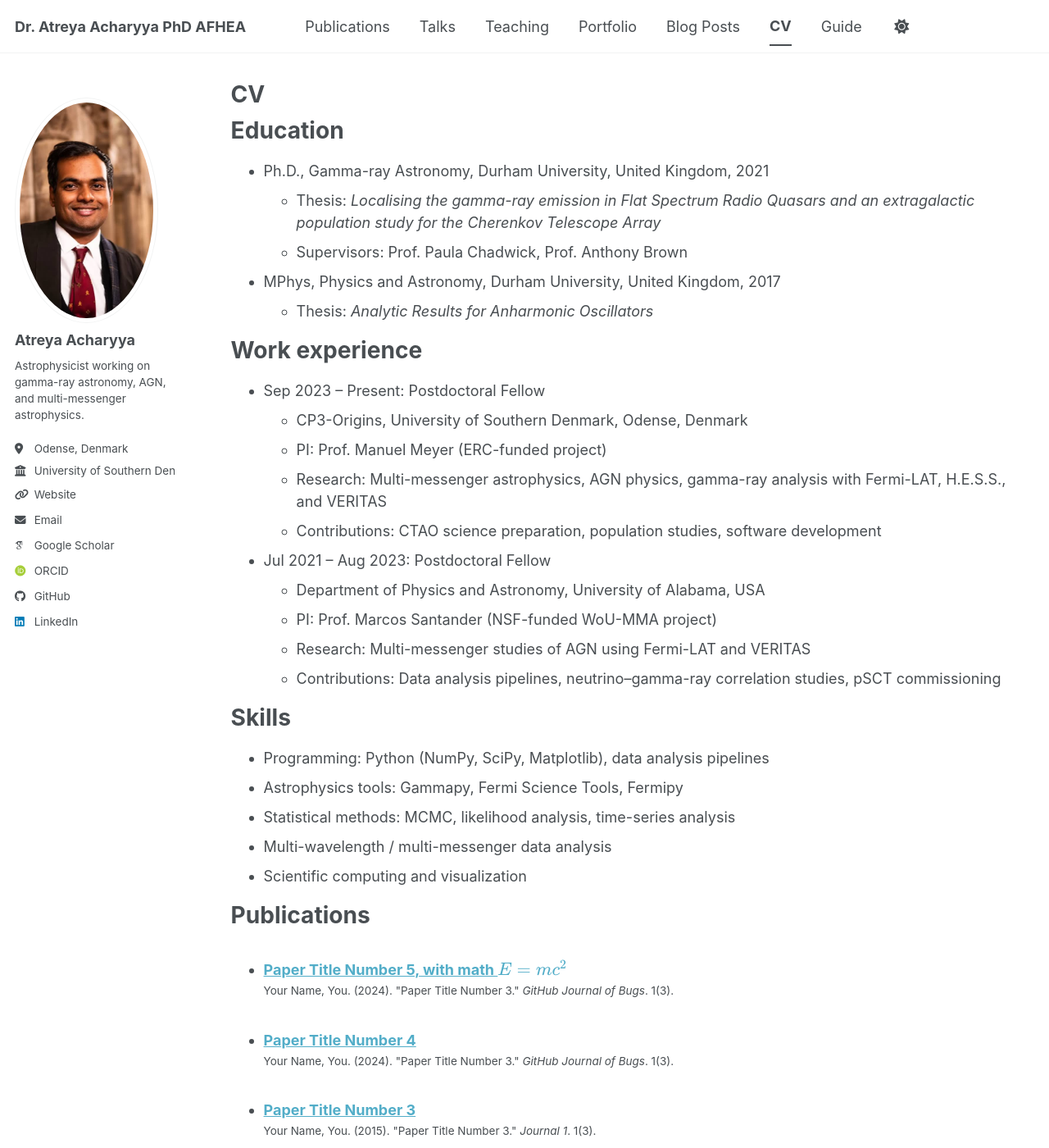
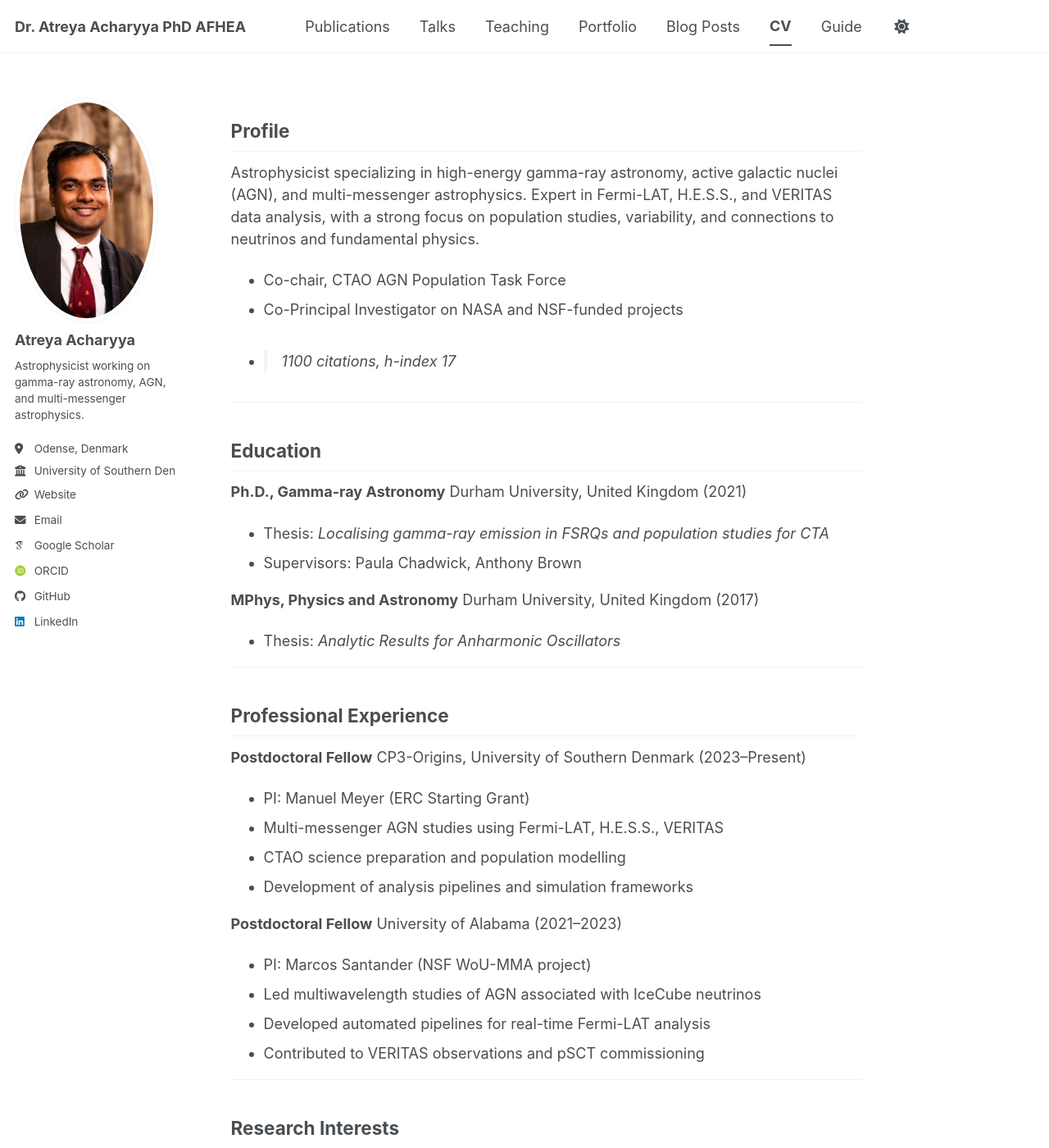
Before and after one commit to atreyaacharyya/atreyaacharyya.github.com, a Jekyll site: the page built from _pages/cv.md, in a window 1280 px wide and 1400 px high. Shown: the whole window at 82% size. Built offline with Jekyll 4.4.1, drawn with Linux system fonts in a browser that asks for light colours; some web fonts are replaced; a script bundle is joined from its source files by our own code; library files that are not in the unit come from our copies; some of the changed text lies outside the part shown.

Commit message:
Update cv.md

```diff
--- a/_pages/cv.md
+++ b/_pages/cv.md
@@ -1,97 +1,154 @@
 ---
+
 layout: archive
 title: "CV"
 permalink: /cv/
 author_profile: true
 redirect_from:
-  - /resume
+
+* /resume
+
 ---
 
 {% include base_path %}
 
-Education
-======
-* Ph.D., Gamma-ray Astronomy, Durham University, United Kingdom, 2021
-  * Thesis: *Localising the gamma-ray emission in Flat Spectrum Radio Quasars and an extragalactic population study for the Cherenkov Telescope Array*
-  * Supervisors: Prof. Paula Chadwick, Prof. Anthony Brown
+## Profile
 
-* MPhys, Physics and Astronomy, Durham University, United Kingdom, 2017
-  * Thesis: *Analytic Results for Anharmonic Oscillators*
+Astrophysicist specializing in high-energy gamma-ray astronomy, active galactic nuclei (AGN), and multi-messenger astrophysics.
+Expert in Fermi-LAT, H.E.S.S., and VERITAS data analysis, with a strong focus on population studies, variability, and connections to neutrinos and fundamental physics.
 
+* Co-chair, CTAO AGN Population Task Force
+* Co-Principal Investigator on NASA and NSF-funded projects
+* > 1100 citations, h-index 17
 
-Work experience
-======
-* Sep 2023 – Present: Postdoctoral Fellow
-  * CP3-Origins, University of Southern Denmark, Odense, Denmark
-  * PI: Prof. Manuel Meyer (ERC-funded project)
-  * Research: Multi-messenger astrophysics, AGN physics, gamma-ray analysis with Fermi-LAT, H.E.S.S., and VERITAS
-  * Contributions: CTAO science preparation, population studies, software development
+---
 
-* Jul 2021 – Aug 2023: Postdoctoral Fellow
-  * Department of Physics and Astronomy, University of Alabama, USA
-  * PI: Prof. Marcos Santander (NSF-funded WoU-MMA project)
-  * Research: Multi-messenger studies of AGN using Fermi-LAT and VERITAS
-  * Contributions: Data analysis pipelines, neutrino–gamma-ray correlation studies, pSCT commissioning
+## Education
 
+**Ph.D., Gamma-ray Astronomy**
+Durham University, United Kingdom (2021)
 
-Skills
-======
-* Programming: Python (NumPy, SciPy, Matplotlib), data analysis pipelines
-* Astrophysics tools: Gammapy, Fermi Science Tools, Fermipy
-* Statistical methods: MCMC, likelihood analysis, time-series analysis
-* Multi-wavelength / multi-messenger data analysis
-* Scientific computing and visualization
+* Thesis: *Localising gamma-ray emission in FSRQs and population studies for CTA*
+* Supervisors: Paula Chadwick, Anthony Brown
 
+**MPhys, Physics and Astronomy**
+Durham University, United Kingdom (2017)
 
-Publications
-======
-<ul>{% for post in site.publications reversed %}
-  {% include archive-single-cv.html %}
-{% endfor %}</ul>
+* Thesis: *Analytic Results for Anharmonic Oscillators*
 
+---
 
-Talks
-======
-<ul>{% for post in site.talks reversed %}
-  {% include archive-single-talk-cv.html %}
-{% endfor %}</ul>
+## Professional Experience
 
+**Postdoctoral Fellow**
+CP3-Origins, University of Southern Denmark (2023–Present)
 
-Teaching
-======
-<ul>{% for post in site.teaching reversed %}
-  {% include archive-single-cv.html %}
-{% endfor %}</ul>
+* PI: Manuel Meyer (ERC Starting Grant)
+* Multi-messenger AGN studies using Fermi-LAT, H.E.S.S., VERITAS
+* CTAO science preparation and population modelling
+* Development of analysis pipelines and simulation frameworks
 
-* 2023 – Present: Lecturer, University of Southern Denmark
-  * Delivered lectures and tutorials for MSc course in Astroparticle Physics
-  * Designed problem sets and supervised student work
+**Postdoctoral Fellow**
+University of Alabama (2021–2023)
 
-* 2022 – 2023: Athletic Tutor, University of Alabama
-  * Tutored physics, mathematics, and statistics to student-athletes
+* PI: Marcos Santander (NSF WoU-MMA project)
+* Led multiwavelength studies of AGN associated with IceCube neutrinos
+* Developed automated pipelines for real-time Fermi-LAT analysis
+* Contributed to VERITAS observations and pSCT commissioning
 
-* 2018 – 2021: Physics Tutor & Teaching Assistant, Durham University
-  * Led undergraduate tutorials and marked coursework
+---
 
-* 2018 – 2021: Mathematics Tutor, Durham University
-  * One-on-one support in mathematics and computational methods
+## Research Interests
 
+* Active Galactic Nuclei and relativistic jets
+* Gamma-ray and multi-messenger astrophysics
+* Neutrino–gamma-ray connections
+* Population studies and luminosity functions
+* Axion-like particles and gamma-ray propagation
 
-Service and leadership
-======
+---
+
+## Publications (Selected Highlights)
+
+* First-author publications in *ApJ*, *MNRAS*, and *Galaxies*
+* Key contributions to VERITAS and CTA collaborations
+* Work includes:
+
+  * Multiwavelength AGN studies
+  * Dark matter searches with gamma rays
+  * CTA sensitivity forecasts and population modelling
+
+Full list available via Publications tab.
+
+---
+
+## Talks and Presentations
+
+* Invited and contributed talks at major international conferences:
+
+  * ICRC (2023, 2025)
+  * TeVPA
+  * CTA Consortium meetings (plenary + parallel)
+* Invited seminars at ECAP, Würzburg, and collaboration meetings
+* Regular speaker within CTAO, VERITAS, and Fermi collaborations
+
+---
+
+## Teaching and Mentoring
+
+**Lecturer – University of Southern Denmark (2023–Present)**
+
+* Delivered MSc-level course in Astroparticle Physics
+* Designed problem sets and supervised student projects
+
+**Athletic Tutor – University of Alabama (2022–2023)**
+
+* Tutored physics, mathematics, and statistics
+
+**Teaching Assistant – Durham University (2018–2021)**
+
+* Led tutorials, marked coursework, and supported students
+
+**Mentoring**
+
+* PhD: Weindong Jin (now UCLA postdoc)
+* MSc: Johanna Müller (now PhD student)
+* Undergraduate mentoring and supervision
+
+---
+
+## Leadership and Service
+
 * Co-chair, CTAO AGN Population Task Force
 * Former co-chair, VERITAS Blazar Working Group
 * Member, H.E.S.S. Multiwavelength Support Board
 * Reviewer, NASA Fermi Guest Investigator Program
 
-* Outreach:
-  * Associated Researcher, SDU Galaxy (2023–Present)
-  * Planetarium Exhibitor, Durham University (2018–2021)
+---
 
+## Funding and Grants
 
-Awards and funding
-======
-* Co-Principal Investigator on NASA and NSF-funded multi-messenger projects
-* Durham Student Employee of the Year Award (2020, Highly Commended)
+* Co-PI, NASA NuSTAR Guest Observer Program (~€70k)
+* Co-PI, NASA Fermi GI Program (~€90k)
+* Contributor, NSF WoU-MMA project (~€260k)
+
+Key contributions:
+
+* Target selection based on neutrino alerts
+* Multiwavelength analysis pipelines
+* Joint gamma-ray and neutrino studies
+
+---
+
+## Outreach
+
+* Associated Researcher, SDU Galaxy (2023–Present)
+* Planetarium Exhibitor, Durham University (2018–2021)
+
+---
+
+## Awards
+
+* Durham Student Employee of the Year (Highly Commended, 2020)
 * Durham Excellence in Learning and Teaching Award (DELTA)
-* >1100 citations, h-index 17 (ResearchGate, 2025)
+* Durham Student Award for Outstanding Achievement in Physics
```
